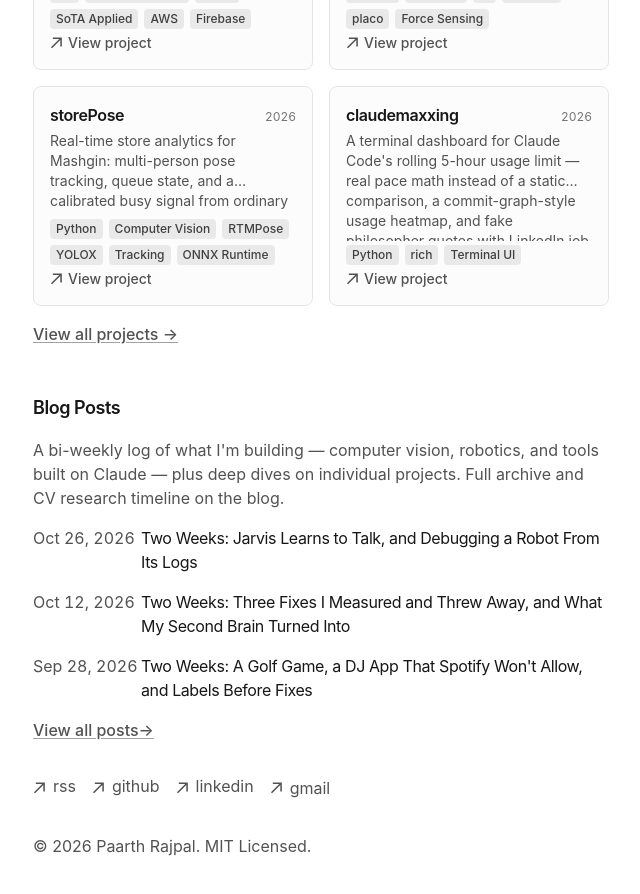
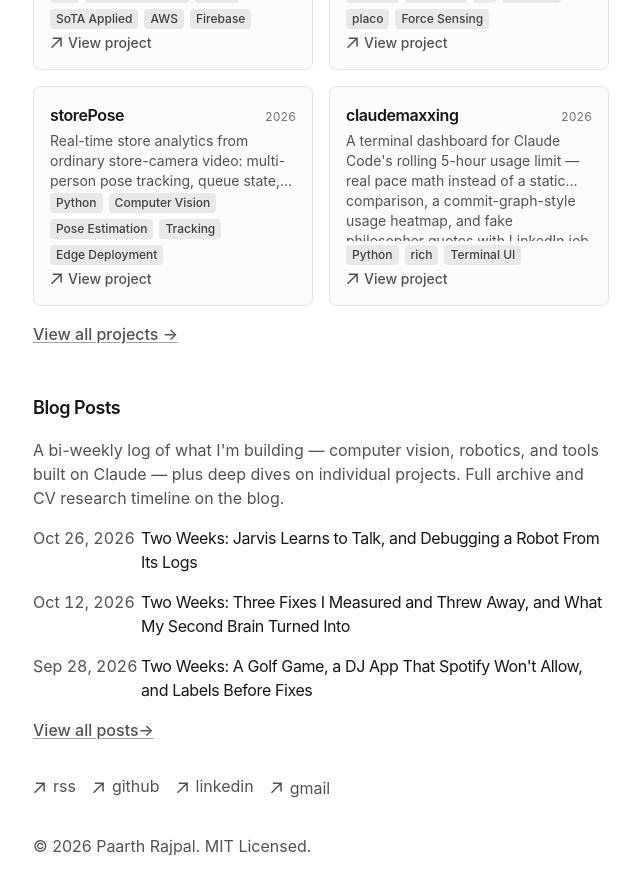
Before and after one commit to paarth-r/blog, a Next.js app: page / in a window 1280 px wide. Shown: the part 940-1834 px from the top of the page, without its empty margins (319-959 px from the left). Built offline with nearby package versions, Linux system fonts and the light colour scheme; no server answers.

Commit message:
content: storePose card to a high-level log, drop links to the now-private repo

```diff
--- a/app/blog/posts/storepose-reid-is-association.mdx
+++ b/app/blog/posts/storepose-reid-is-association.mdx
@@ -4,7 +4,7 @@ publishedAt: '2026-06-25'
 summary: 'A month into building a real-time store analytics pipeline for Mashgin, the identity-swap bugs kept pointing away from "get a better embedding model" and toward "fix the gating logic." Here is why, and the stationary-prop bug that made the case unavoidable.'
 ---
 
-For the past month I've been building **storePose** — a real-time computer vision pipeline that answers one operational question for Mashgin: *how busy is the checkout line, right now?* It detects every person on a store camera, fits a 17-keypoint pose, tracks each one through occlusions with a stable identity, and derives a calibrated Low/Medium/High busy signal plus a measured comparison between Mashgin self-checkout and a staffed lane. Code's at [github.com/paarth-r/storePose](https://github.com/paarth-r/storePose), 572 tests passing as of this week.
+For the past month I've been building **storePose** — a real-time computer vision pipeline that answers one operational question for Mashgin: *how busy is the checkout line, right now?* It detects every person on a store camera, fits a 17-keypoint pose, tracks each one through occlusions with a stable identity, and derives a calibrated Low/Medium/High busy signal plus a measured comparison between Mashgin self-checkout and a staffed lane. 572 tests passing as of this week.
 
 The hardest part of that pipeline, by a wide margin, has been keeping identities stable. Not detection — YOLOX + RTMPose off the shelf is genuinely good. Identity, across occlusions, re-entries, and a busy frame full of similar-looking people in similar clothes.
 
--- a/app/data/projects.ts
+++ b/app/data/projects.ts
@@ -129,27 +129,25 @@ On top sits an interactive **PyBullet sim** (Xbox + keyboard, OnShape-style orbi
     id: 'storepose',
     title: 'storePose',
     description:
-      'Real-time store analytics for Mashgin: multi-person pose tracking, queue state, and a calibrated busy signal from ordinary store-camera video.',
-    href: 'https://github.com/paarth-r/storePose',
+      'Real-time store analytics from ordinary store-camera video: multi-person pose tracking, queue state, and a calibrated busy signal. Built during a research placement at Mashgin.',
     year: '2026',
-    tech: ['Python', 'Computer Vision', 'RTMPose', 'YOLOX', 'Tracking', 'ONNX Runtime'],
+    tech: ['Python', 'Computer Vision', 'Pose Estimation', 'Tracking', 'Edge Deployment'],
     featured: true,
-    githubRepo: 'paarth-r/storePose',
     updates: [
-      { date: '2026-09-04', text: 'Handover closed: README branch fast-forwarded to main, final run **1,236/1,236** tests green.' },
-      { date: '2026-08-11', text: 'Final demo delivered at Mashgin on the live two-camera rig, running on a Jetson AGX Orin.' },
-      { date: '2026-08-07', text: 'Re-id gating overhaul deployed to the Jetson: a spawn gate for new identities, no-torso-no-ID, an absorb bar with a 30-minute TTL, and proximity-relieved re-link floors.' },
-      { date: '2026-07-21', text: '**Multi-camera fusion** merged to main, with point-pick calibration across cameras.' },
-      { date: '2026-07-09', text: '**Live 3D scene viewer** shipped to main: a point-cloud reconstruction of the store next to the video feed, with live floor markers.' },
-      { date: '2026-06-29', text: 'Found that monocular depth reconstruction of the store floor **bows up to 0.7m at range** — not a calibration bug. Moving to a manual four-point homography for the exact-location heatmap.' },
-      { date: '2026-06-25', text: 'Shipped a **BoT-SORT-style gated re-id fusion** — appearance only counts when geometry already agrees — plus an `--ignore-zone` to stop static props from stealing identities.' },
-      { date: '2026-05-30', text: 'First commit: realtime multi-person pose (YOLOX + RTMPose) pipeline.' },
+      { date: '2026-10-05', text: 'Measured three re-identification fixes against hand labels and shipped none of them; the real cause is upstream in tracking. One small detection filter did ship.' },
+      { date: '2026-09-24', text: 'Packaged the demo so it can be hosted by someone other than me.' },
+      { date: '2026-09-20', text: 'Built hand-labelled identity ground truth so tracking changes get measured instead of eyeballed.' },
+      { date: '2026-08-11', text: 'Final demo delivered on a live two-camera setup, running in realtime on edge hardware.' },
+      { date: '2026-07-21', text: '**Multi-camera fusion:** two cameras combined into one floor-plane view of the store.' },
+      { date: '2026-07-09', text: 'Live 3D view of the store alongside the video feed.' },
+      { date: '2026-06-29', text: 'Learned that monocular depth bends a flat store floor at range; switched approaches for exact floor positions.' },
+      { date: '2026-05-30', text: 'First realtime multi-person pose pipeline running.' },
     ],
-    abstract: `**storePose** turns ordinary store-camera video into a live answer to one operational question — how busy is the checkout line, right now? — and a measured comparison between a Mashgin self-checkout and a staffed lane.
+    abstract: `**storePose** turns ordinary store-camera video into a live answer to one operational question: how busy is the checkout line, right now?
 
-It detects every person, fits a 17-keypoint pose, tracks each one with a stable identity through occlusions (SORT-style Kalman + IoU, One-Euro smoothing, gated appearance re-id that never overrides geometry, spawn-gated identities), fuses two cameras into one floor-plane track, and runs a per-person state machine that splits a visit into waiting and being served. From that it derives a calibrated Low/Medium/High busy signal, per-checkout service times, and a live browser dashboard — in realtime on a Jetson Orin, or on a laptop.
+It detects every person in frame, estimates their pose, follows each one with a stable identity through occlusions, combines multiple cameras into one view of the floor, and splits each visit into waiting and being served. From that it produces a calibrated busy signal, service times, and a live dashboard, in realtime on edge hardware.
 
-Built and shipped during a research placement at Mashgin. 1,236 tests passing, MIT-licensed, [on GitHub](https://github.com/paarth-r/storePose).`,
+Built during a research placement at Mashgin. The code is private; the engineering lessons are on the blog.`,
   },
   {
     id: 'claudemaxxing',
```
